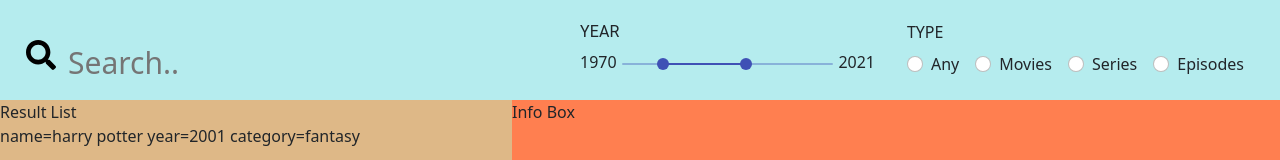
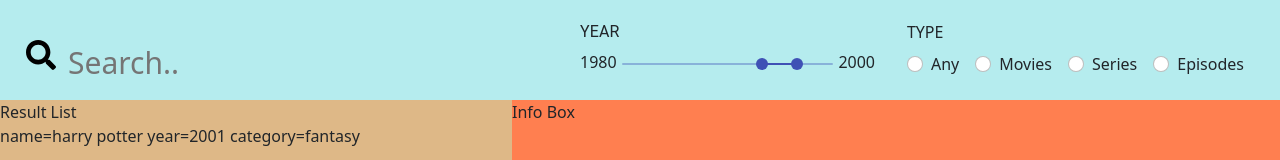
Before and after one commit to silvia-taliana/omdb-challenge, a React (Create React App) app: page / in a window 1280 px wide. Shown: the top 160 px of the page. Built offline with nearby package versions, Linux system fonts and the light colour scheme.

Commit message:
changing year range display

```diff
--- a/src/components/RangeSlider.js
+++ b/src/components/RangeSlider.js
@@ -33,18 +33,17 @@ function RangeSlider() {
                 YEAR
       </Typography>
             <div id="sliderContainer">
-                <label className="sliderElement">1970</label>
+                <label className="sliderElement">{value[0]}</label>
                 <Slider
-                    min={1970}
+                    min={1900}
                     max={2021}
                     value={value}
                     onChange={handleChange}
-                    valueLabelDisplay="auto"
                     aria-labelledby="range-slider"
                     getAriaValueText={valuetext}
                     className="sliderElement"
                 />
-                <label className="sliderElement">2021</label>
+                <label className="sliderElement">{value[1]}</label>
             </div>
         </div>
     );
```
